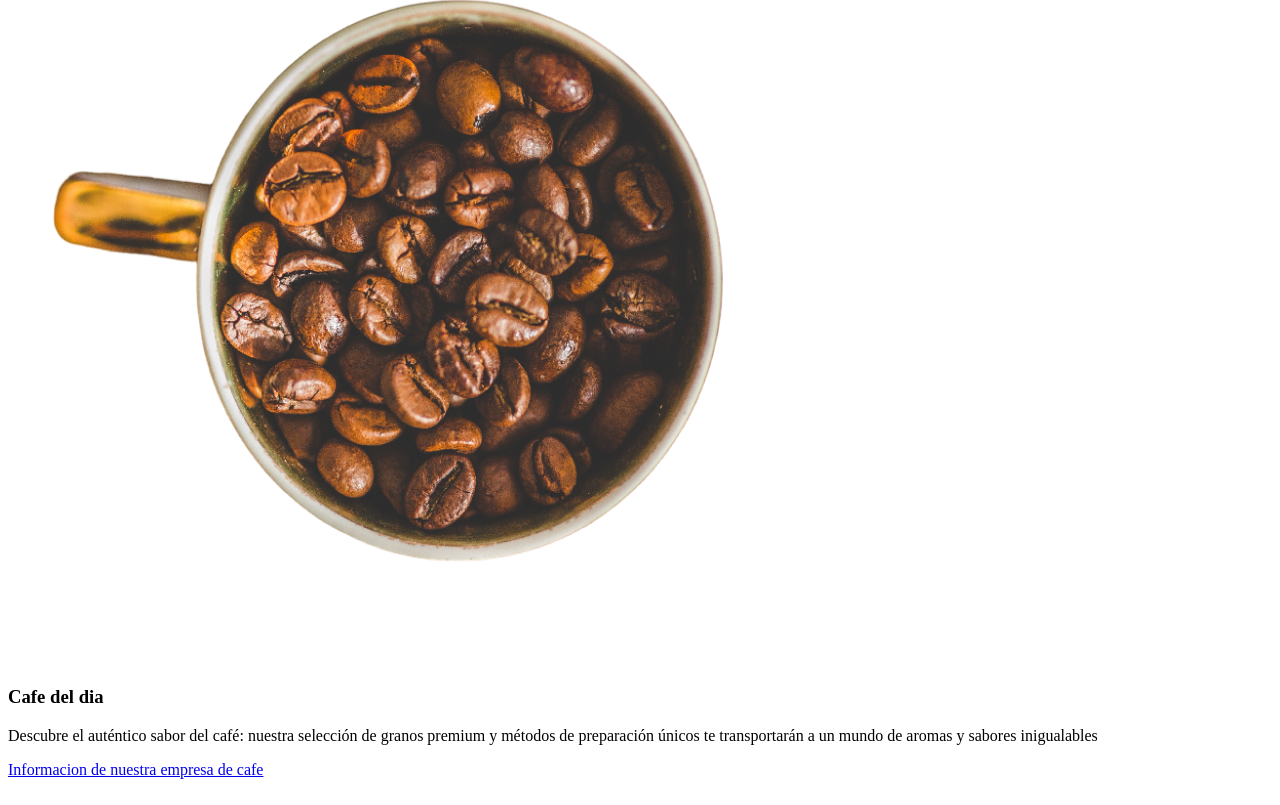
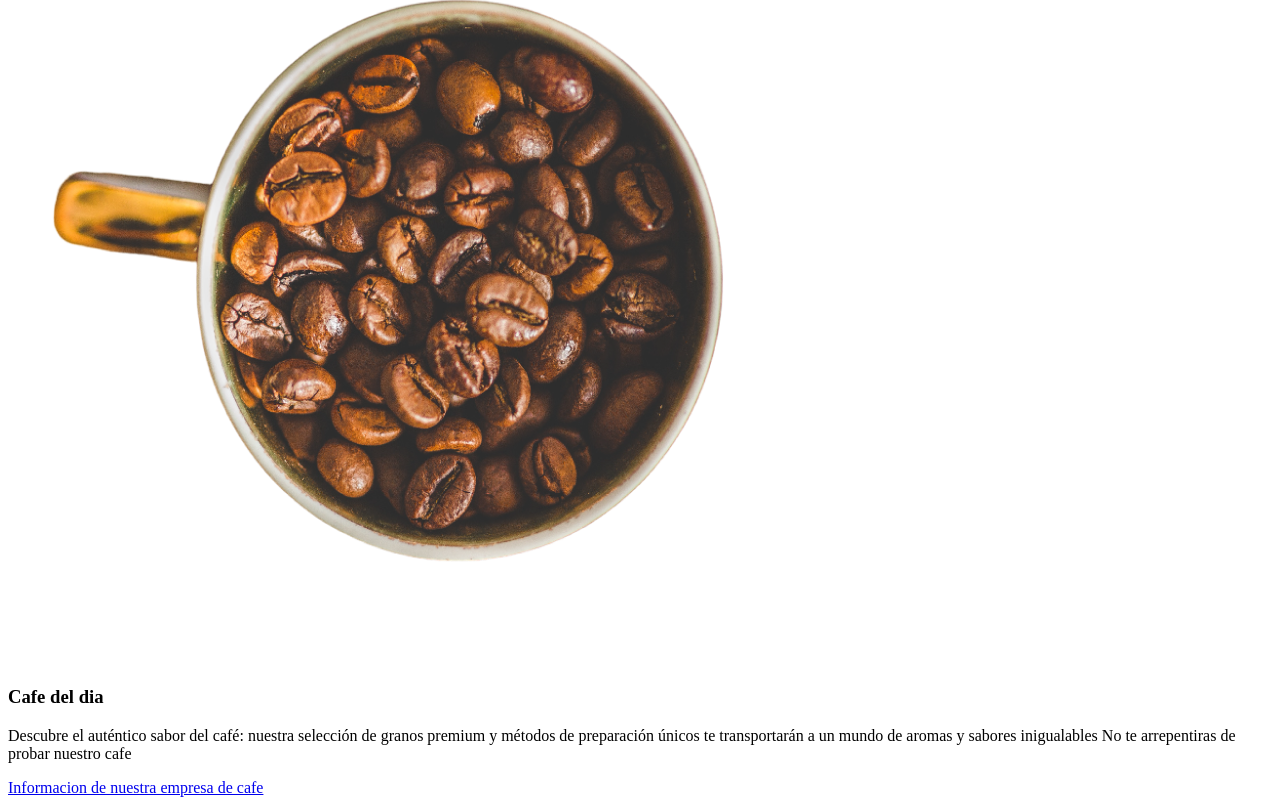
Before and after one commit to vanbni/WebPAGEDEV, a plain HTML site: page index.html in a window 1280 px wide. Shown: the part 2775-3580 px from the top of the page. Drawn offline with Linux system fonts and the light colour scheme.

Commit message:
Se agrego una linea de codigo

```diff
--- a/index.html
+++ b/index.html
@@ -73,6 +73,7 @@
                     <h3>Cafe del dia</h3>
                     <p>
                         Descubre el auténtico sabor del café: nuestra selección de granos premium y métodos de preparación únicos te transportarán a un mundo de aromas y sabores inigualables
+                        No te arrepentiras de probar nuestro cafe
 
                 </div>
 
```
